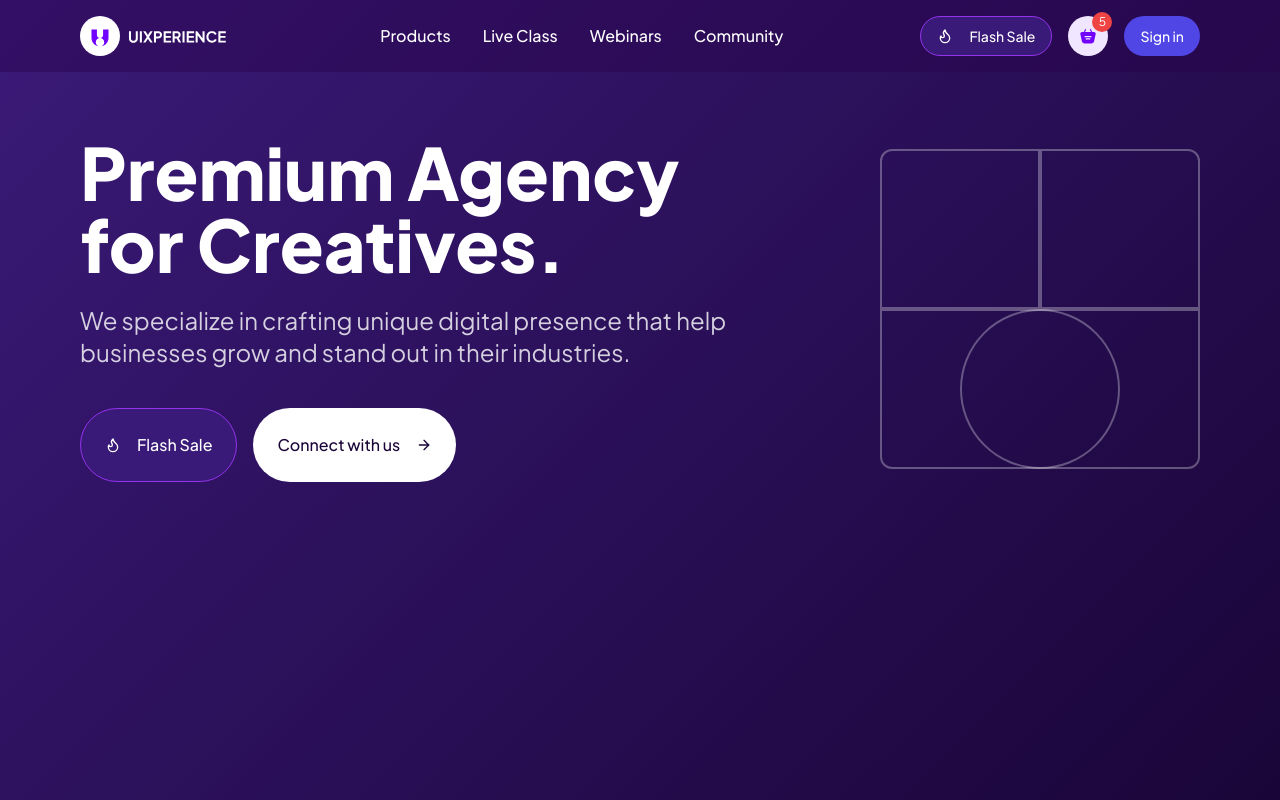
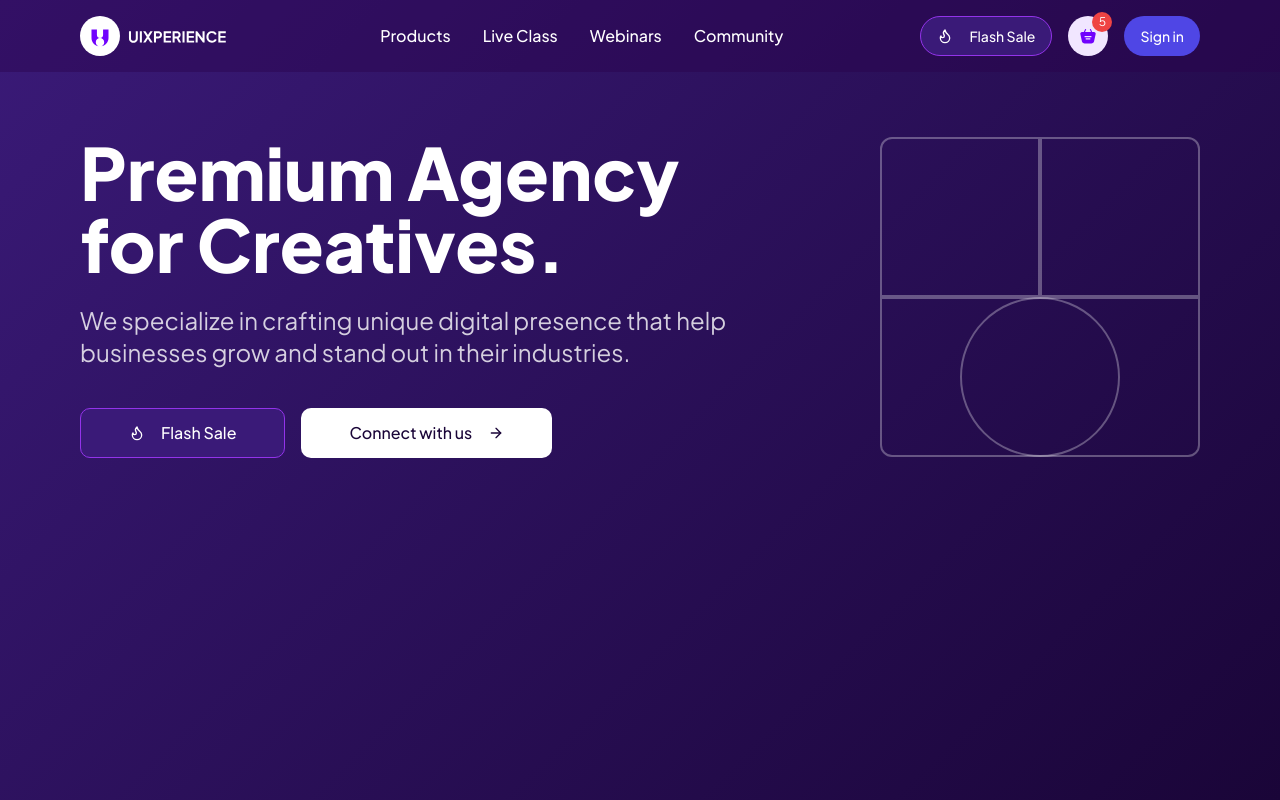
Before and after one commit to rbiizulmujib/ui-image-magic, a React (Vite) app: page / in a window 1280 px wide. Built offline with nearby package versions, Linux system fonts and the light colour scheme.

Commit message:
Visual edit in Lovable
Edited UI in Lovable

```diff
--- a/src/components/Hero.tsx
+++ b/src/components/Hero.tsx
@@ -1,11 +1,8 @@
-
 import React from 'react';
 import { Button } from '@/components/ui/button';
 import { ArrowRight, Flame } from 'lucide-react';
-
 const Hero = () => {
-  return (
-    <div className="w-full px-6 md:px-12 lg:px-20 pt-10 md:pt-16 pb-20 md:pb-32 flex flex-col md:flex-row items-center justify-between">
+  return <div className="w-full px-6 md:px-12 lg:px-20 pt-10 md:pt-16 pb-20 md:pb-32 flex flex-col md:flex-row items-center justify-between">
       <div className="max-w-3xl">
         <h1 className="text-4xl md:text-5xl lg:text-7xl font-extrabold text-white mb-6">
           Premium Agency<br />for Creatives.
@@ -15,12 +12,12 @@ const Hero = () => {
         </p>
 
         <div className="flex flex-col sm:flex-row gap-4">
-          <Button variant="outline" className="text-white border-purple-600 bg-agency-purple-light hover:bg-agency-purple px-6 py-6 h-auto rounded-full">
+          <Button variant="outline" className="text-white border-purple-600 bg-agency-purple-light hover:bg-agency-purple h-auto rounded-[10px] py-[12px] px-[48px]">
             <Flame className="mr-2 h-5 w-5" />
             <span className="text-base">Flash Sale</span>
           </Button>
 
-          <Button className="bg-white text-agency-purple-dark hover:bg-white/90 px-6 py-6 h-auto rounded-full">
+          <Button className="bg-white text-agency-purple-dark hover:bg-white/90 h-auto rounded-[10px] px-[48px] py-[12px]">
             <span className="text-base mr-2">Connect with us</span>
             <ArrowRight className="h-5 w-5" />
           </Button>
@@ -35,8 +32,6 @@ const Hero = () => {
           <div className="border-2 border-white/30 absolute bottom-0 left-20 right-20 w-40 h-40 mx-auto rounded-full"></div>
         </div>
       </div>
-    </div>
-  );
+    </div>;
 };
-
 export default Hero;
```
